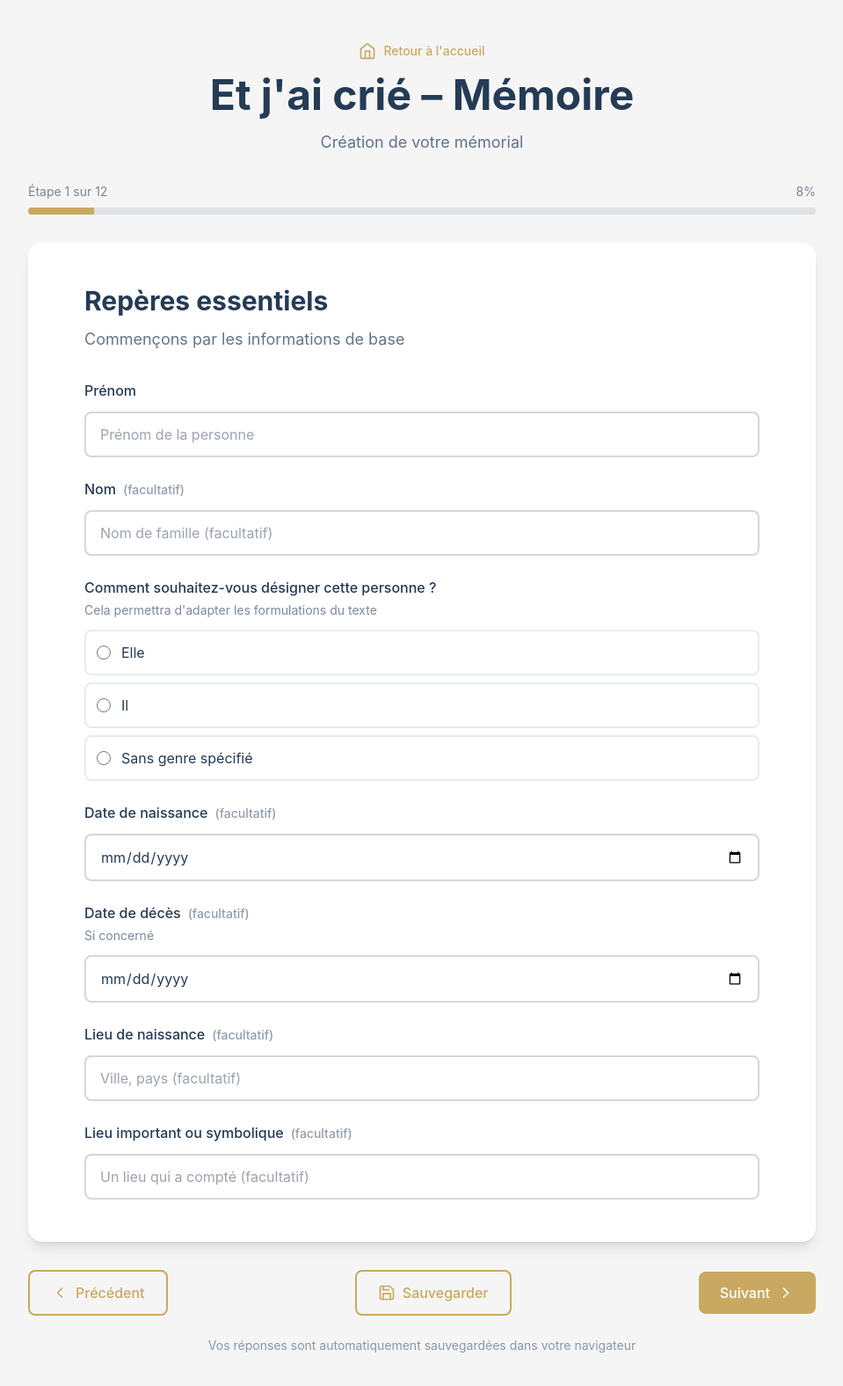
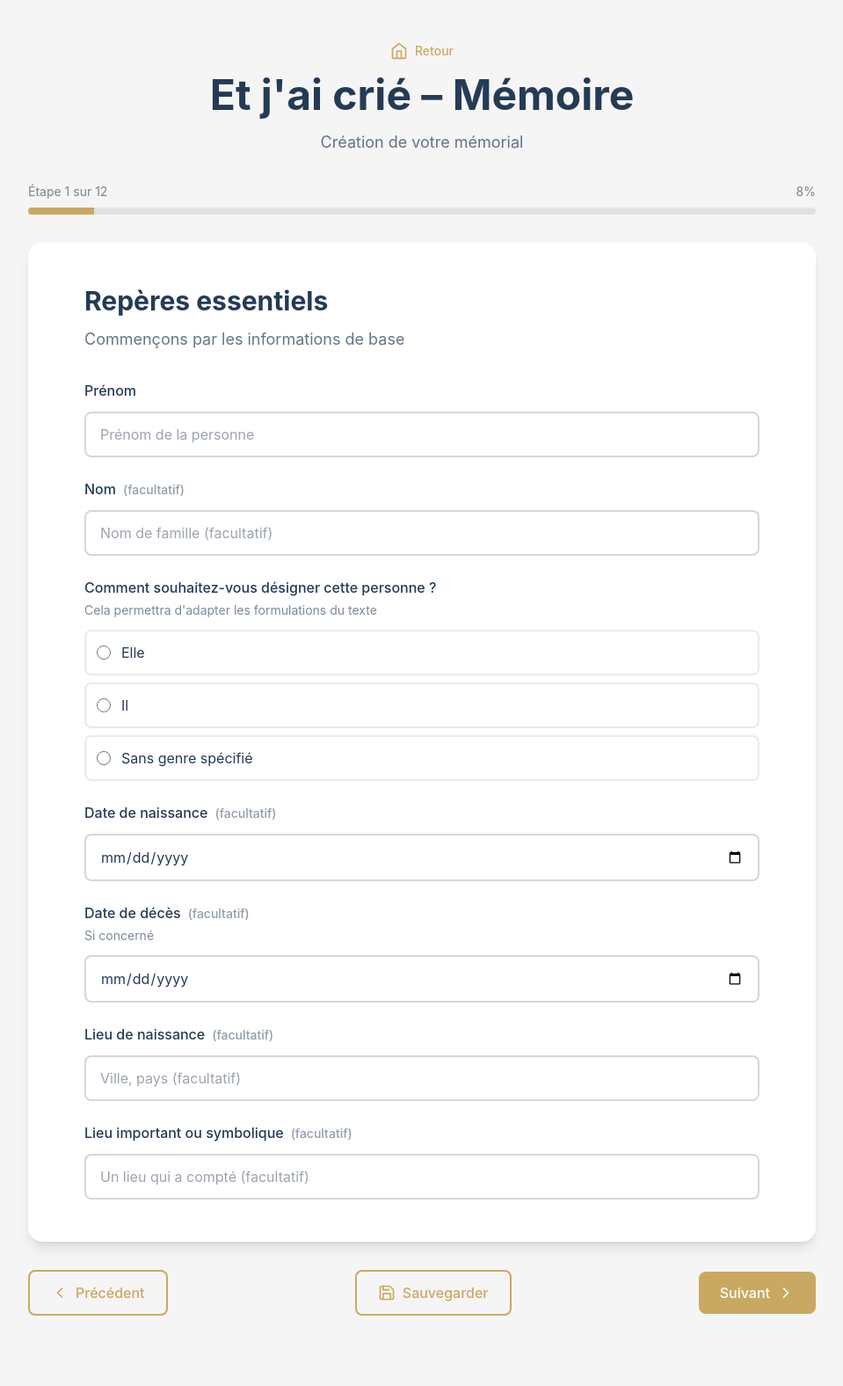
Before and after one commit to vvvfbm77fs-commits/et-jai-crie-v2, a Next.js app: page /questionnaire in a window 1280 px wide. Shown: the top 1576 px of the page at 88% size, without its empty margins (160-1119 px from the left). After the commit the page ends 1544 px from the top, so only its background shows below. Built offline with nearby package versions, Linux system fonts and the light colour scheme.

Commit message:
fix questionnaire final

```diff
--- a/app/questionnaire/page.tsx
+++ b/app/questionnaire/page.tsx
@@ -29,14 +29,13 @@ export default function QuestionnairePage() {
   const isFirstStep = stepIndex === 0;
   const isLastStep = stepIndex === steps.length - 1;
 
-  // Charger les données depuis localStorage au montage
   useEffect(() => {
     const saved = localStorage.getItem('questionnaire-memoire');
     if (saved) {
       try {
         setData(JSON.parse(saved));
       } catch (e) {
-        console.error('Erreur lors du chargement des données sauvegardées');
+        console.error('Erreur chargement');
       }
     }
   }, []);
@@ -47,7 +46,6 @@ export default function QuestionnairePage() {
       if (keys.length === 1) {
         return { ...prev, [field]: value };
       }
-
       const [parent, child] = keys;
       return {
         ...prev,
@@ -74,90 +72,47 @@ export default function QuestionnairePage() {
   };
 
   const handleSave = () => {
-    // Sauvegarder dans localStorage pour persistance
     localStorage.setItem('questionnaire-memoire', JSON.stringify(data));
-    alert('Vos réponses ont été sauvegardées.');
+    alert('Sauvegardé');
   };
 
   const handleSubmit = () => {
-    // Sauvegarder les données
     handleSave();
-
-    // Rediriger vers la page d'aperçu
     router.push('/apercu');
   };
 
   return (
     <main className="min-h-screen py-12 px-4 bg-memoir-bg">
       <div className="max-w-4xl mx-auto">
-        {/* En-tête */}
         <div className="text-center mb-8">
-          <Link
-            href="/"
-            className="inline-flex items-center gap-2 text-memoir-gold hover:text-memoir-gold/80 transition-colors mb-4"
-          >
+          <Link href="/" className="inline-flex items-center gap-2 text-memoir-gold hover:text-memoir-gold/80 transition-colors mb-4">
             <Home className="w-5 h-5" />
-            <span className="text-sm font-medium">Retour à l'accueil</span>
+            <span className="text-sm font-medium">Retour</span>
           </Link>
-          <h1 className="text-4xl md:text-5xl font-bold text-memoir-blue mb-4">
-            Et j'ai crié – Mémoire
-          </h1>
-          <p className="text-memoir-blue/70 text-lg">
-            Création de votre mémorial
-          </p>
+          <h1 className="text-4xl md:text-5xl font-bold text-memoir-blue mb-4">Et j'ai crié – Mémoire</h1>
+          <p className="text-memoir-blue/70 text-lg">Création de votre mémorial</p>
         </div>
-
-        {/* Barre de progression */}
         <Progress current={stepIndex} total={steps.length} />
-
-        {/* Étape courante */}
         <div className="bg-white rounded-2xl shadow-lg p-8 md:p-12 mb-8">
           <Step step={currentStep} data={data} onChange={handleChange} />
         </div>
-
-        {/* Navigation */}
         <div className="flex items-center justify-between gap-4">
-          <button
-            onClick={handlePrevious}
-            disabled={isFirstStep}
-            className="btn-secondary flex items-center gap-2"
-          >
-            <ChevronLeft className="w-5 h-5" />
-            Précédent
+          <button onClick={handlePrevious} disabled={isFirstStep} className="btn-secondary flex items-center gap-2">
+            <ChevronLeft className="w-5 h-5" />Précédent
           </button>
-
-          <button
-            onClick={handleSave}
-            className="btn-secondary flex items-center gap-2"
-            title="Sauvegarder la progression"
-          >
-            <Save className="w-5 h-5" />
-            Sauvegarder
+          <button onClick={handleSave} className="btn-secondary flex items-center gap-2">
+            <Save className="w-5 h-5" />Sauvegarder
           </button>
-
           {isLastStep ? (
-            <button
-              onClick={handleSubmit}
-              className="btn-primary flex items-center gap-2"
-            >
-              Terminer
-              <ChevronRight className="w-5 h-5" />
+            <button onClick={handleSubmit} className="btn-primary flex items-center gap-2">
+              Terminer<ChevronRight className="w-5 h-5" />
             </button>
           ) : (
-            <button
-              onClick={handleNext}
-              className="btn-primary flex items-center gap-2"
-            >
-              Suivant
-              <ChevronRight className="w-5 h-5" />
+            <button onClick={handleNext} className="btn-primary flex items-center gap-2">
+              Suivant<ChevronRight className="w-5 h-5" />
             </button>
           )}
         </div>
-
-        {/* Indication de sauvegarde */}
-        <p className="text-center text-memoir-blue/50 text-sm mt-6">
-          Vos réponses sont automatiquement sauvegardées dans votre navigateur
-        </p>
       </div>
     </main>
   );
```
